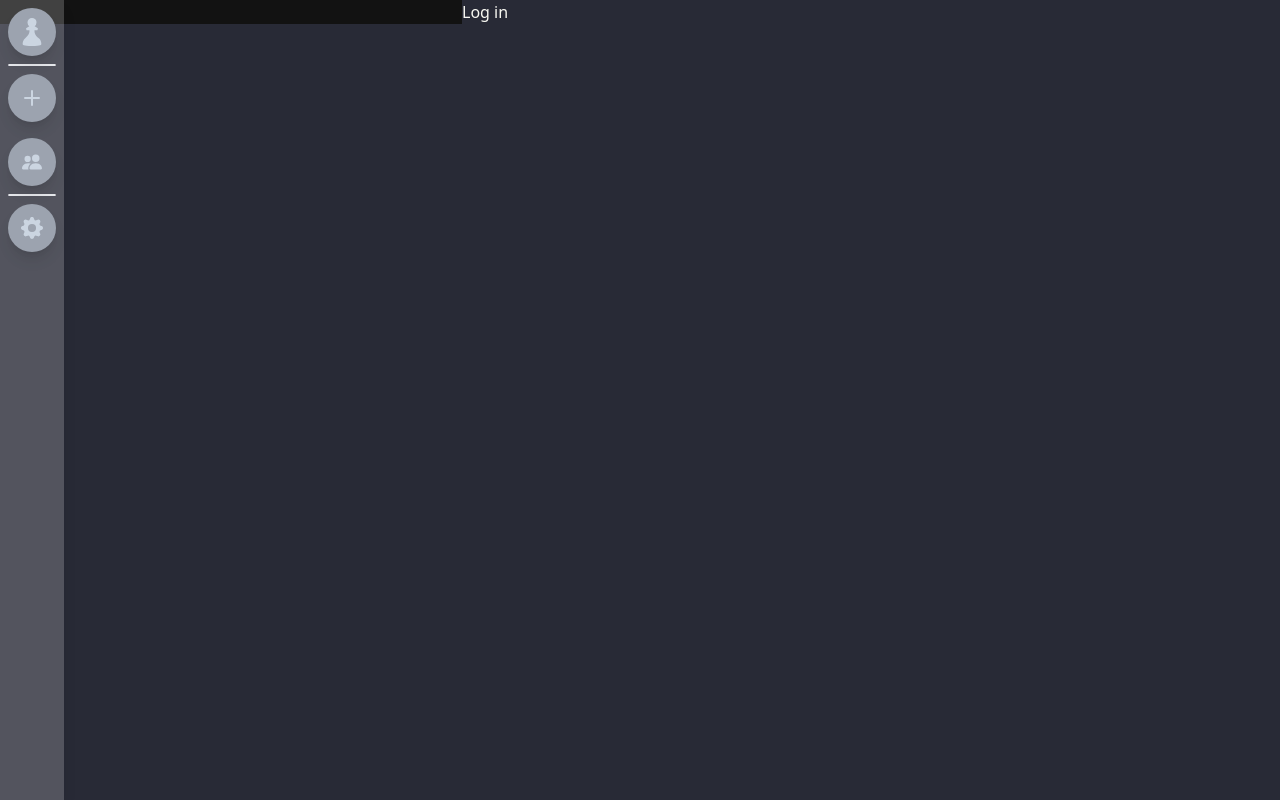
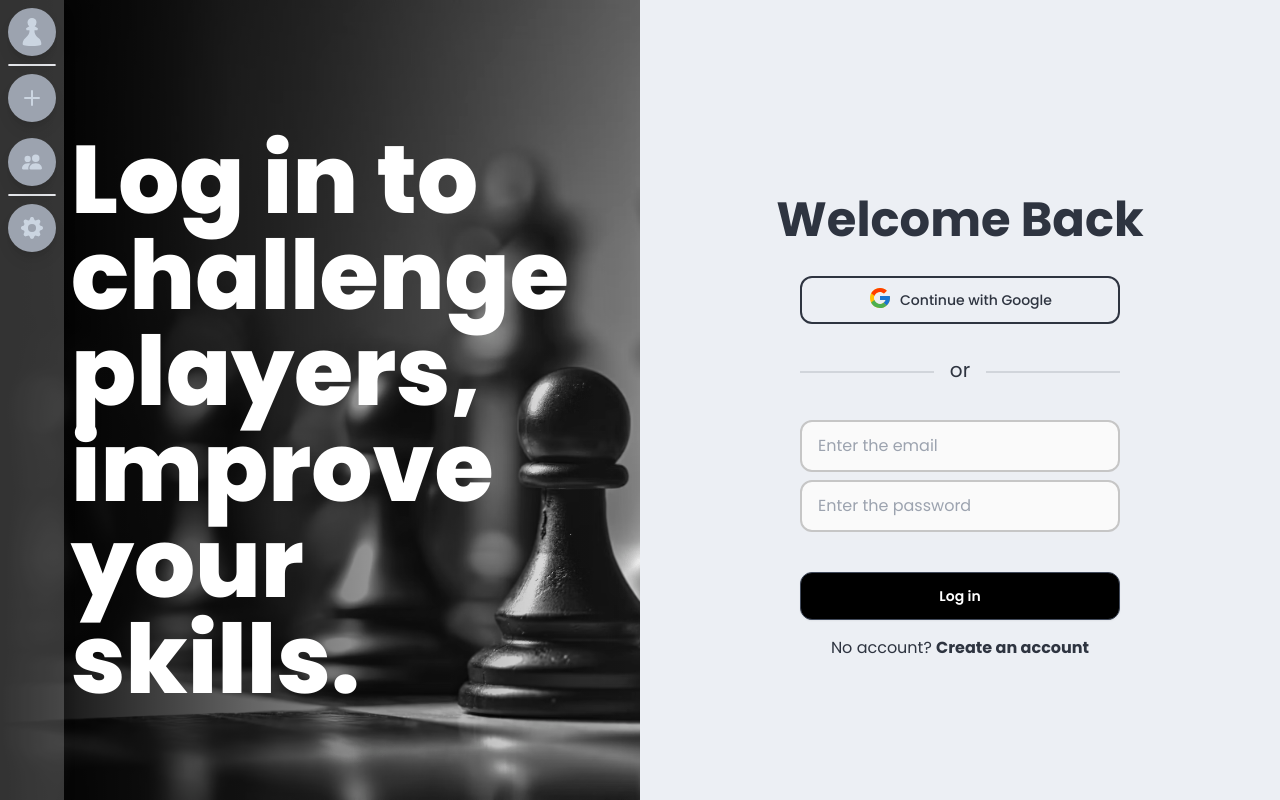
Before and after one commit to vishalchaurasia10/chess.com, a Next.js app in the folder frontend/: page /sign-in in a window 1280 px wide. Built offline with nearby package versions, Linux system fonts and the light colour scheme.

Commit message:
created the signin page

```diff
--- a/frontend/src/app/sign-in/Signin.tsx
+++ b/frontend/src/app/sign-in/Signin.tsx
@@ -3,6 +3,8 @@
 import React, { useContext, useEffect, useState } from 'react'
 import { AuthContext } from '@/context/Auth/authContext'
 import { useRouter } from 'next/navigation'
+import { FcGoogle } from 'react-icons/fc'
+import Link from 'next/link'
 
 const Signin = () => {
     const [credentials, setCredentials] = useState({ email: '', password: '' })
@@ -35,12 +37,53 @@ const Signin = () => {
 
 
     return (
-        <div>
-            <input onChange={handleChange} value={credentials.email} name='email' type="email" />
-            <input onChange={handleChange} value={credentials.password} name='password' type="password" />
-            <button onClick={handleSignin} className=''>
+        <div className='flex px-8 md:px-40 lg:px-0 py-10 md:py-16 lg:pt-12 lg:py-0 flex-col items-center justify-center space-y-4 lg:space-y-3 xl:space-y-4'>
+            <h1 className='text-4xl md:text-5xl font-bold md:pb-4 lg:pb-0 xl:pb-4 lg:py-2'>Welcome Back</h1>
+            <button className='btn btn-outline w-full lg:w-1/2 border-2 rounded-xl'>
+                <span className='text-2xl pb-1'>
+                    <FcGoogle />
+                </span>
+                <span className='font-medium'>Continue with Google</span>
+            </button>
+            <Divider />
+            <div className="inputs w-full lg:w-1/2 pb-6 lg:pb-0 xl:pb-6 flex flex-col items-center space-y-2">
+                <input
+                    onChange={handleChange}
+                    value={credentials.email}
+                    className='border-2 w-full outline-none bg-[#fafafa] border-[#c6c6c6] p-3 px-4 mx-4 rounded-xl'
+                    placeholder='Enter the email'
+                    type='email' name='email'
+                    id='email'
+                />
+                <input
+                    onChange={handleChange}
+                    value={credentials.password}
+                    className='border-2 w-full outline-none bg-[#fafafa] border-[#c6c6c6] p-3 px-4 mx-4 rounded-xl'
+                    placeholder='Enter the password'
+                    type='password' name='password'
+                    id='password'
+                />
+            </div>
+            <button className='btn btn-active btn-neutral bg-black text-white w-full lg:w-1/2 rounded-xl'>
                 <span>Log in</span>
             </button>
+            <div className="alreadyText">
+                No account? <span className='font-bold'>
+                    <Link href='/sign-up'>
+                        Create an account
+                    </Link>
+                </span>
+            </div>
+        </div>
+    )
+}
+
+const Divider = () => {
+    return (
+        <div className="or w-full lg:w-1/2 py-4 lg:py-0 xl:py-4 flex items-center space-x-4">
+            <div className='w-full h-[0.075rem] bg-gray-300' />
+            <div className='text-xl pb-1'>or</div>
+            <div className='w-full h-[0.075rem] bg-gray-300' />
         </div>
     )
 }
--- a/frontend/src/app/sign-in/page.tsx
+++ b/frontend/src/app/sign-in/page.tsx
@@ -3,8 +3,16 @@ import Signin from './Signin'
 
 const page = () => {
     return (
-        <div>
-            <Signin />
+        <div className="signInWrapper lg:min-h-screen flex flex-col lg:flex-row items-center justify-center font-poppins">
+            <div className="image flex items-center justify-center relative min-h-screen bg-center bg-cover lg:w-1/2 bg-[url('/chess.avif')]">
+                <div className='absolute h-full inset-0 bg-gradient-to-l from-transparent via-opacity-50 to-black' />
+                <div className="message relative leading-tight md:leading-normal lg:leading-none font-extrabold px-4 md:px-20 lg:px-20 xl:px-32 pt-20 pb-10 z-10 text-7xl md:text-8xl lg:text-7xl xl:text-8xl text-white">
+                    Log in to challenge players, improve your skills.
+                </div>
+            </div>
+            <div className="form w-full lg:w-1/2">
+                <Signin />
+            </div>
         </div>
     )
 }
--- a/frontend/tailwind.config.ts
+++ b/frontend/tailwind.config.ts
@@ -15,7 +15,7 @@ const config: Config = {
     },
   },
   daisyui: {
-    themes: ["dracula"],
+    themes: ["nord"],
   },
   plugins: [
     require('daisyui'),
```
